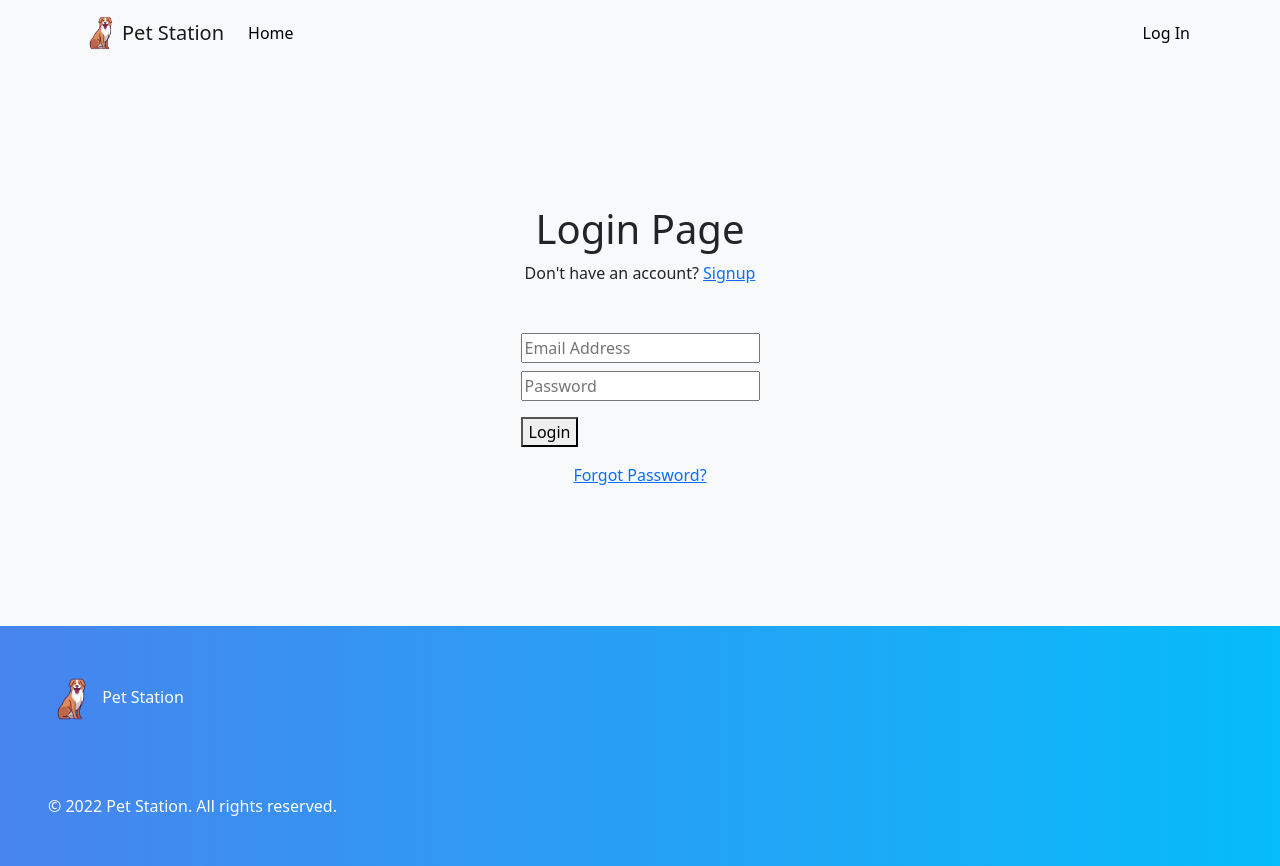
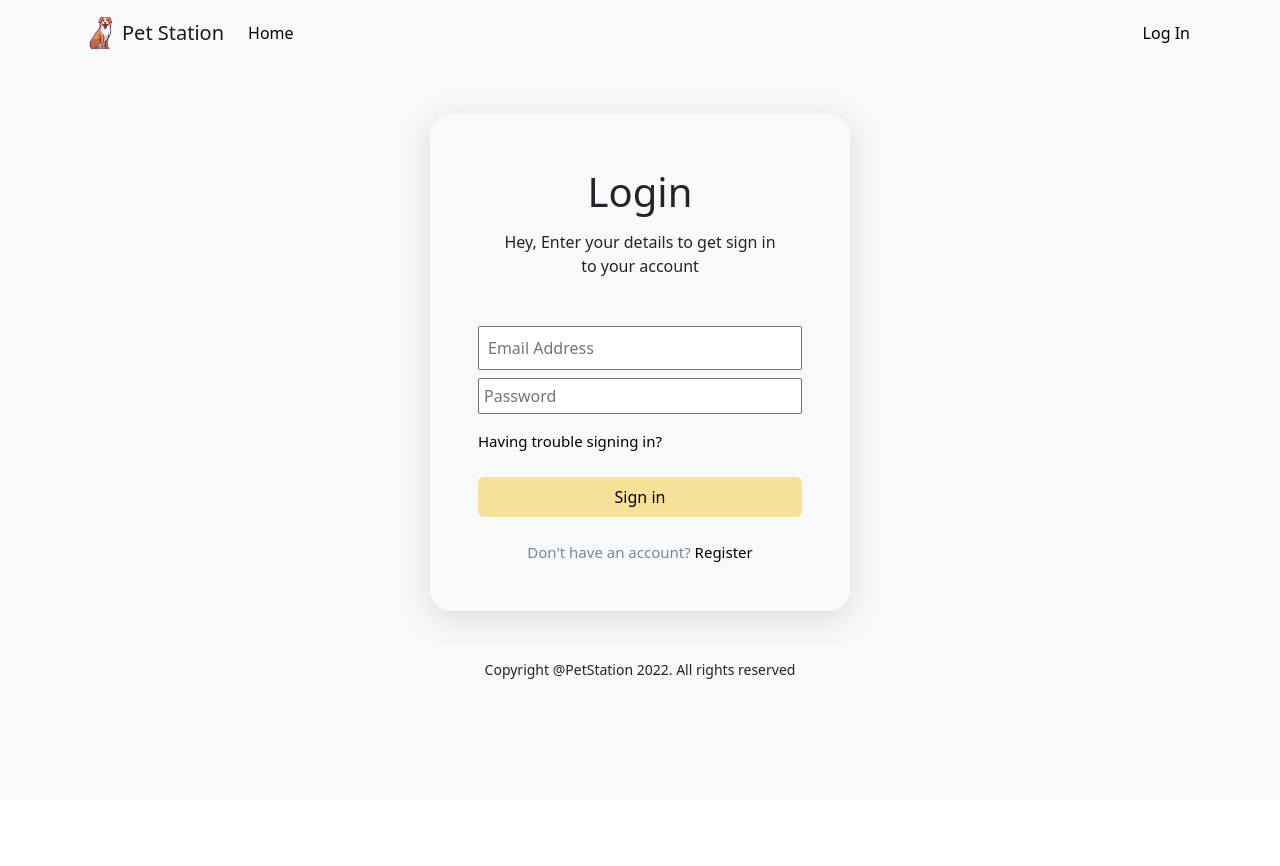
Before and after one commit to k99sharma/pet-station-frontend, a React (Create React App) app: page /login in a window 1280 px wide. After the commit the page ends 800 px from the top, so only its background shows below. Built offline with nearby package versions, Linux system fonts and the light colour scheme.

Commit message:
add: login page is designed
 - login page is designed
 - footer is modified
 - navbar is fixed

```diff
--- a/package.json
+++ b/package.json
@@ -3,6 +3,7 @@
 	"version": "0.1.0",
 	"private": true,
 	"dependencies": {
+		"@heroicons/react": "^2.0.13",
 		"@playwright/test": "^1.27.1",
 		"@testing-library/jest-dom": "^5.16.5",
 		"@testing-library/react": "^13.4.0",
--- /dev/null
+++ b/src/components/AuthFooter/AuthFooter.css
@@ -0,0 +1,4 @@
+.authFooter {
+	font-size: 14px;
+	font-weight: 400;
+}
--- /dev/null
+++ b/src/components/AuthFooter/AuthFooter.js
@@ -0,0 +1,13 @@
+// import css
+import './AuthFooter.css'
+
+// auth footer component
+function AuthFooter() {
+    return (
+        <div className="authFooter mt-auto">
+            Copyright @PetStation 2022. All rights reserved
+        </div>
+    )
+}
+
+export default AuthFooter;
--- a/src/components/Layout/Layout.js
+++ b/src/components/Layout/Layout.js
@@ -1,6 +1,5 @@
 // importing components
 import { BrowserRouter as Router } from 'react-router-dom';
-import Footer from '../Footer/Footer';
 import CustomNavbar from '../Navbar/Navbar';
 
 
@@ -12,7 +11,6 @@ function Layout({ children }) {
             {
                 children
             }
-            <Footer />
         </Router>
     )
 }
--- /dev/null
+++ b/src/components/LoginForm/LoginForm.css
@@ -0,0 +1,23 @@
+.login__container__resetPassword {
+	font-size: 15px;
+}
+
+.login__container__loginButton {
+	width: 100%;
+	border: none;
+	color: black;
+}
+
+.login__container__loginButton {
+	font-weight: 500;
+	background-color: #f6e199;
+}
+
+.login__container__loginButton:hover {
+	background-color: #e9c46a;
+	transition: all 0.1s ease-out;
+}
+
+.inputField {
+	width: 100%;
+}
--- a/src/components/LoginForm/LoginForm.js
+++ b/src/components/LoginForm/LoginForm.js
@@ -1,6 +1,9 @@
+// import css
+import './LoginForm.css'
+
 // importing components
 import { useContext } from 'react';
-import { useNavigate } from 'react-router-dom';
+import { useNavigate, Link } from 'react-router-dom';
 import { Formik, Form, Field, ErrorMessage } from 'formik';
 import * as Yup from 'yup';
 
@@ -15,7 +18,6 @@ import AuthContext from '../../context/auth';
 function LoginForm() {
     // auth context
     const authCtx = useContext(AuthContext);
-
     const navigator = useNavigate();
 
     // form submit handler
@@ -65,18 +67,24 @@ function LoginForm() {
                 {({ isSubmitting }) => (
                     <Form autoComplete="off">
                         <div className="mb-2">
-                            <Field type="email" name="email" placeholder="Email Address" />
-                            <ErrorMessage name="email" component="div" />
+                            <Field className="inputField p-2" type="email" name="email" placeholder="Email Address" />
+                            <ErrorMessage className="errorMessage" name="email" component="div" />
                         </div>
 
                         <div className="mb-2">
-                            <Field type="password" name="password" placeholder="Password" />
-                            <ErrorMessage name="password" component="div" />
+                            <Field className="inputField p-1" type="password" name="password" placeholder="Password" />
+                            <ErrorMessage className="errorMessage" name="password" component="div" />
                         </div>
 
-                        <div className="mt-3">
-                            <button type="submit" disabled={isSubmitting}>
-                                Login
+                        <div className="login__container__resetPassword boldText mt-3">
+                            <Link className="link" to="/resetPassword">
+                                Having trouble signing in?
+                            </Link>
+                        </div>
+
+                        <div className="my-4">
+                            <button className="login__container__loginButton py-2 rounded" type="submit" disabled={isSubmitting}>
+                                Sign in
                             </button>
                         </div>
                     </Form>
--- a/src/components/Navbar/Navbar.js
+++ b/src/components/Navbar/Navbar.js
@@ -53,7 +53,7 @@ function CustomNavbar() {
                         }
                     </Nav>
 
-                    <Nav className="d-md-none">
+                    <Nav className="d-lg-none">
                         {
                             authCtx.isLoggedIn
                                 ?
@@ -84,7 +84,7 @@ function CustomNavbar() {
                     </Nav>
                 </Navbar.Collapse>
 
-                <Nav className="d-none d-md-flex">
+                <Nav className="d-none d-lg-flex">
                     {
                         authCtx.isLoggedIn
                             ?
--- a/src/pages/Login/Login.css
+++ b/src/pages/Login/Login.css
@@ -1,3 +1,20 @@
-.login {
-	height: 70vh;
+.login__container {
+	width: 420px;
+	box-shadow: rgba(100, 100, 111, 0.2) 0px 7px 29px 0px;
+	border-radius: 20px;
 }
+
+.login__container__header {
+	font-size: 40px;
+	font-weight: 500;
+	text-align: center;
+}
+
+.login__container__subheader {
+	text-align: center;
+}
+
+.login__container__footer {
+	color: #778899;
+	font-size: 15px;
+}
--- a/src/pages/Login/Login.js
+++ b/src/pages/Login/Login.js
@@ -6,32 +6,35 @@ import { Link } from 'react-router-dom';
 
 // importing components
 import LoginForm from '../../components/LoginForm/LoginForm';
+import AuthFooter from '../../components/AuthFooter/AuthFooter';
 
 // login component
 function Login() {
     return (
-        <div className="login d-flex justify-content-center align-items-center">
-            <div className="login__container p-5 d-flex flex-column align-items-center">
-                <div className="login__container__header h1">
-                    Login Page
+        <div className="login d-flex flex-column justify-content-center align-items-center">
+            <div className="login__container my-5 p-5">
+                <div className="login__container__header mb-2">
+                    Login
                 </div>
 
                 <div className="login__container__subheader">
-                    {
-                        `Don't have an account? `
-                    }
-                    <Link to="/signup">Signup</Link>
+                    Hey, Enter your details to get sign in <br /> to your account
                 </div>
 
                 <div className="login__container__form mt-5">
                     <LoginForm />
                 </div>
 
-                <div className="login__from mt-3">
-                    <Link to="/resetPassword">
-                        Forgot Password?
-                    </Link>
+                <div className="login__container__footer text-center mt-4">
+                    {
+                        `Don't have an account? `
+                    }
+                    <Link className="link boldText" to="/signup">Register</Link>
                 </div>
+            </div>
+
+            <div>
+                <AuthFooter />
             </div>
         </div>
     )
--- a/src/styles/global.css
+++ b/src/styles/global.css
@@ -25,3 +25,15 @@ code {
 .link:hover {
 	color: black;
 }
+
+.boldText {
+	font-weight: 500;
+}
+
+.passwordShowButton {
+	border: none;
+}
+
+.errorMessage {
+	color: red;
+}
```
Also changed, not shown: 1 other file (tests, documents, lock files or other folders).
